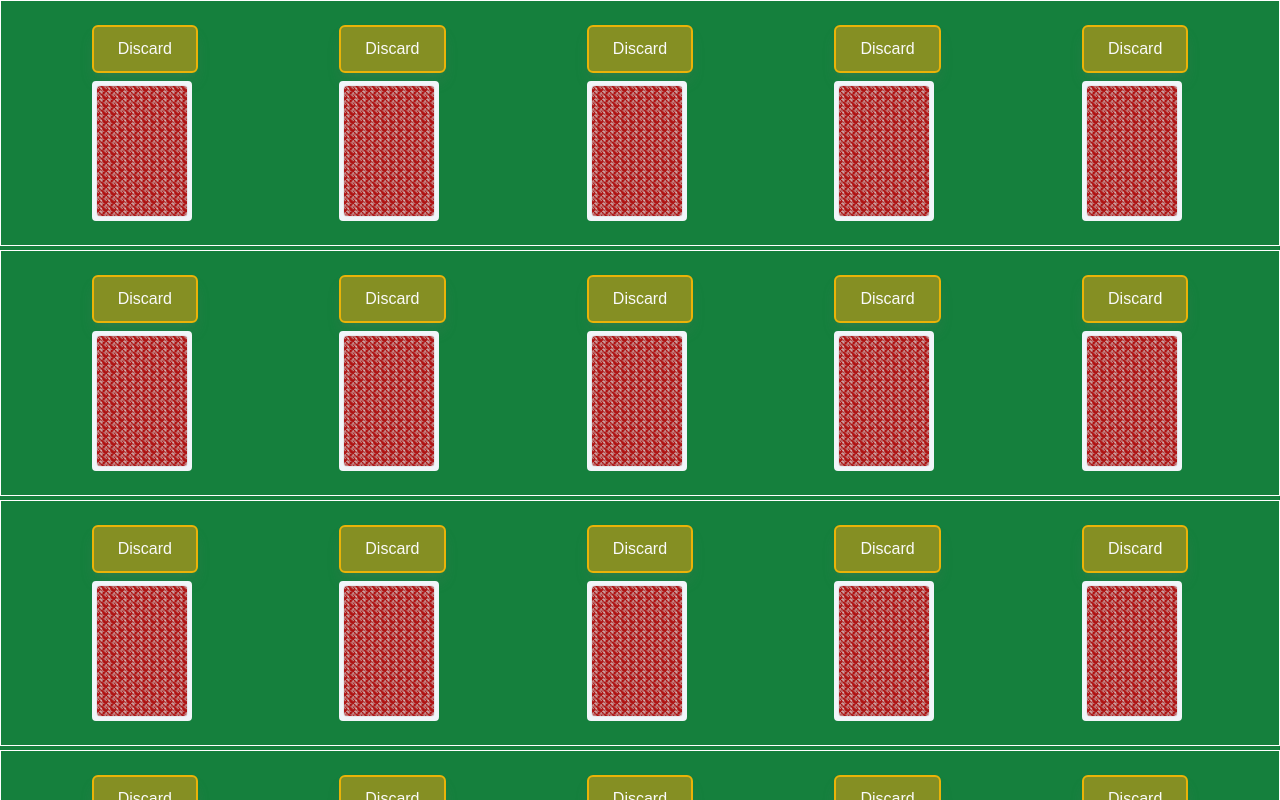
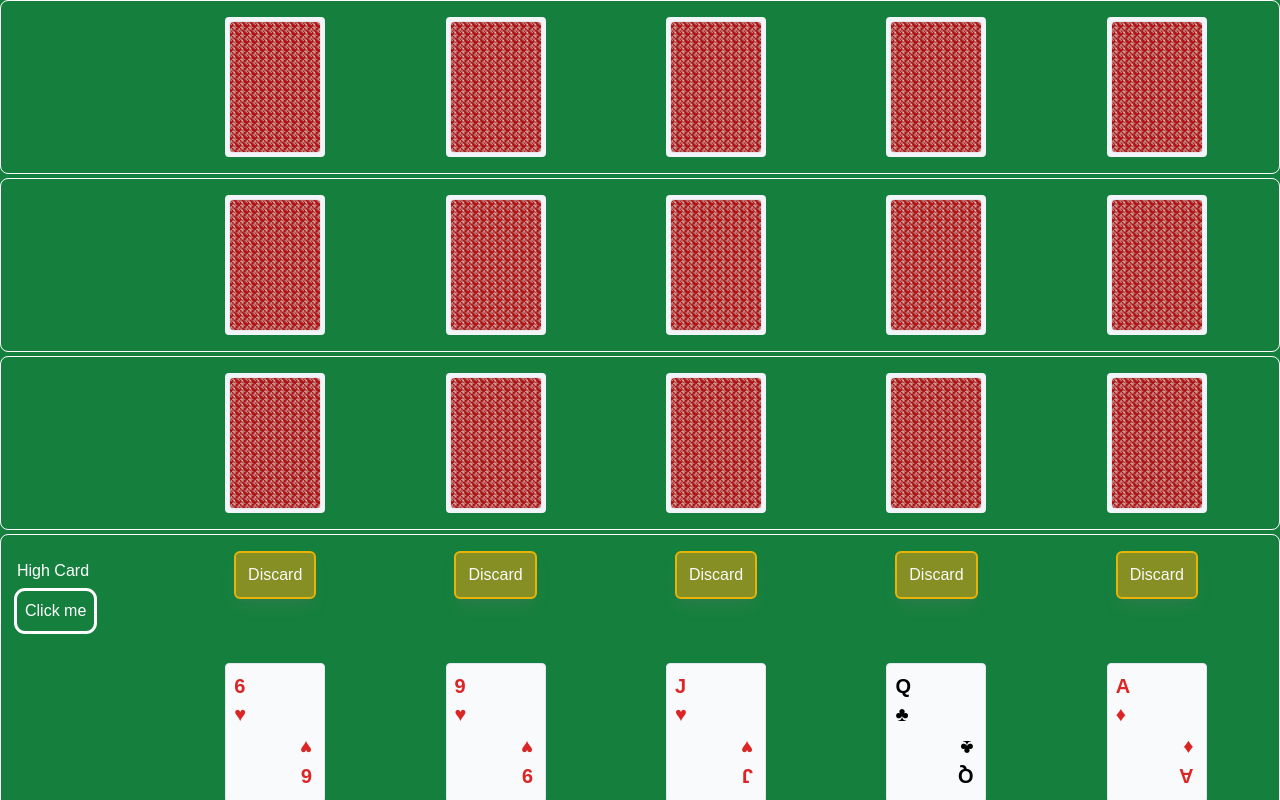
Before and after one commit to chyde/hyde-card-poker, a Next.js app: page / in a window 1280 px wide. Shown: the top 800 px of the page. Built offline with nearby package versions, Linux system fonts and the light colour scheme.

Commit message:
adding in UI elements

```diff
--- a/src/app/layout.tsx
+++ b/src/app/layout.tsx
@@ -14,7 +14,7 @@ const geistMono = localFont({
 });
 
 export const metadata: Metadata = {
-  title: "Create Next App",
+  title: "HYDE - P ♥ O ♦ K ♣ E ♠ R",
   description: "Generated by create next app",
 };
 
--- a/src/app/page.tsx
+++ b/src/app/page.tsx
@@ -46,9 +46,16 @@ export default function Home() {
     <div className="bg-green-700">
       <div key="all-hands" className="flex flex-col justify-evenly">
         {otherPlayersHands?.map((hand, index) => {
-          return <Hand key={`player-${index}`} hand={hand} revealed={false} />;
+          return (
+            <Hand
+              key={`player-${index}`}
+              hand={hand}
+              revealed={false}
+              isCPU={true}
+            />
+          );
         })}
-        <Hand hand={myHand} revealed={true} />
+        <Hand hand={myHand} revealed={true} isCPU={false} />
       </div>
     </div>
   );
--- a/src/components/Button.tsx
+++ b/src/components/Button.tsx
@@ -3,9 +3,11 @@ import clsx from "clsx";
 export default function Button({
   children,
   onClick,
+  pressed,
 }: {
   children: React.ReactNode;
   onClick: () => void;
+  pressed?: boolean;
 }) {
   return (
     <button
@@ -19,8 +21,11 @@ export default function Button({
         "bg-amber-500/50",
         "border-2",
         "border-yellow-500",
-        "px-6",
-        "mb-2",
+        "px-3",
+        "transition",
+        "ease-in-out",
+        "duration-500",
+        pressed ? "mb-2" : "mb-16",
         "font-medium",
         "text-neutral-50",
         "shadow-lg",
--- a/src/components/Card.tsx
+++ b/src/components/Card.tsx
@@ -1,6 +1,5 @@
 import clsx from "clsx";
 import { CardType } from "../utils/poker";
-import Button from "./Button";
 
 export function Card({
   card,
@@ -12,20 +11,11 @@ export function Card({
   keeping: boolean;
 }) {
   return (
-    <div className="grow flex">
-      <div className="mx-auto">
-        <div className="w-full flex flex-col items-center">
-          <Button
-            onClick={() => {
-              console.log("LMAO");
-            }}
-          >
-            {keeping ? "Discard" : "Keep"}
-          </Button>
-        </div>
     <div
       className={clsx(
+        "ease-in-out duration-500 transform",
         "w-[100px] mw-[100px] h-[140px] rounded relative text-xl",
+        keeping ? "" : "opacity-50",
         faceUp
           ? "bg-slate-50 border border-slate-200"
           : "border-4 bg-slate-100 border-slate-100"
@@ -53,7 +43,5 @@ export function Card({
         <div className="w-full h-full card-bg rounded m-0 p-0  border"></div>
       )}
     </div>
-      </div>
-    </div>
   );
 }
--- a/src/components/Hand.tsx
+++ b/src/components/Hand.tsx
@@ -1,21 +1,70 @@
-// import clsx from "clsx";
+import { useState } from "react";
+import clsx from "clsx";
 import { Card } from "./Card";
 import { Card as CardT, EvaluateHand } from "../utils/poker";
+import Button from "./Button";
 
 export function Hand({
   hand,
+  isCPU = true,
+  playerName = "",
   revealed = false,
 }: {
   hand: Array<CardT>;
+  isCPU?: boolean;
+  playerName?: string;
   revealed?: boolean;
 }) {
+  const [keepingIndices, setKeepingIndices] = useState([
+    true,
+    true,
+    true,
+    true,
+    true,
+  ]);
   const handType = EvaluateHand(hand);
+
   return (
     <div className="container sm:container mx-auto">
-      <div className="flex flex-wrap gap-2 p-6 text-white border border-white mb-1 ">
-        {hand.map((card, index) => {
+      <div className="flex flex-wrap gap-2 p-4 text-white border border-white mb-1 rounded-lg">
+        <div className="w-36">
+          {!isCPU || revealed ? (
+            <div className="py-2">{handType.toString()}</div>
+          ) : null}
+          {!isCPU ? (
+            <button className="outline rounded-lg p-2 hover:bg-white/25 active:bg-white/75">
+              Click me
+            </button>
+          ) : null}
+        </div>
+        {hand.map((card, cardIndex) => {
           return (
-            <Card key={index} card={card} faceUp={revealed} keeping={true} />
+            <div key={`player-card-${cardIndex}`} className="grow flex">
+              <div className="mx-auto ">
+                <div
+                  className={clsx("flex justify-center", isCPU ? "hidden" : "")}
+                >
+                  <Button
+                    onClick={() => {
+                      setKeepingIndices((prev) => {
+                        const newKeepingIndices = [...prev];
+                        newKeepingIndices[cardIndex] = !prev[cardIndex];
+                        return newKeepingIndices;
+                      });
+                    }}
+                    pressed={!keepingIndices[cardIndex]}
+                  >
+                    {keepingIndices[cardIndex] ? "Discard" : "Keep"}
+                  </Button>
+                </div>
+                <Card
+                  key={cardIndex}
+                  card={card}
+                  faceUp={revealed}
+                  keeping={keepingIndices[cardIndex]}
+                />
+              </div>
+            </div>
           );
         })}
       </div>
--- a/src/utils/poker.ts
+++ b/src/utils/poker.ts
@@ -100,7 +100,6 @@ export const EvaluateHand = (hand: Array<Card>): string => {
       pairs.set(card.value, 1);
     }
   });
-  console.log("pairs", pairs);
 
   if (pairs.size === 2) {
     return "Full House";
```
Lines whose indentation alone changed are shown as unchanged.
